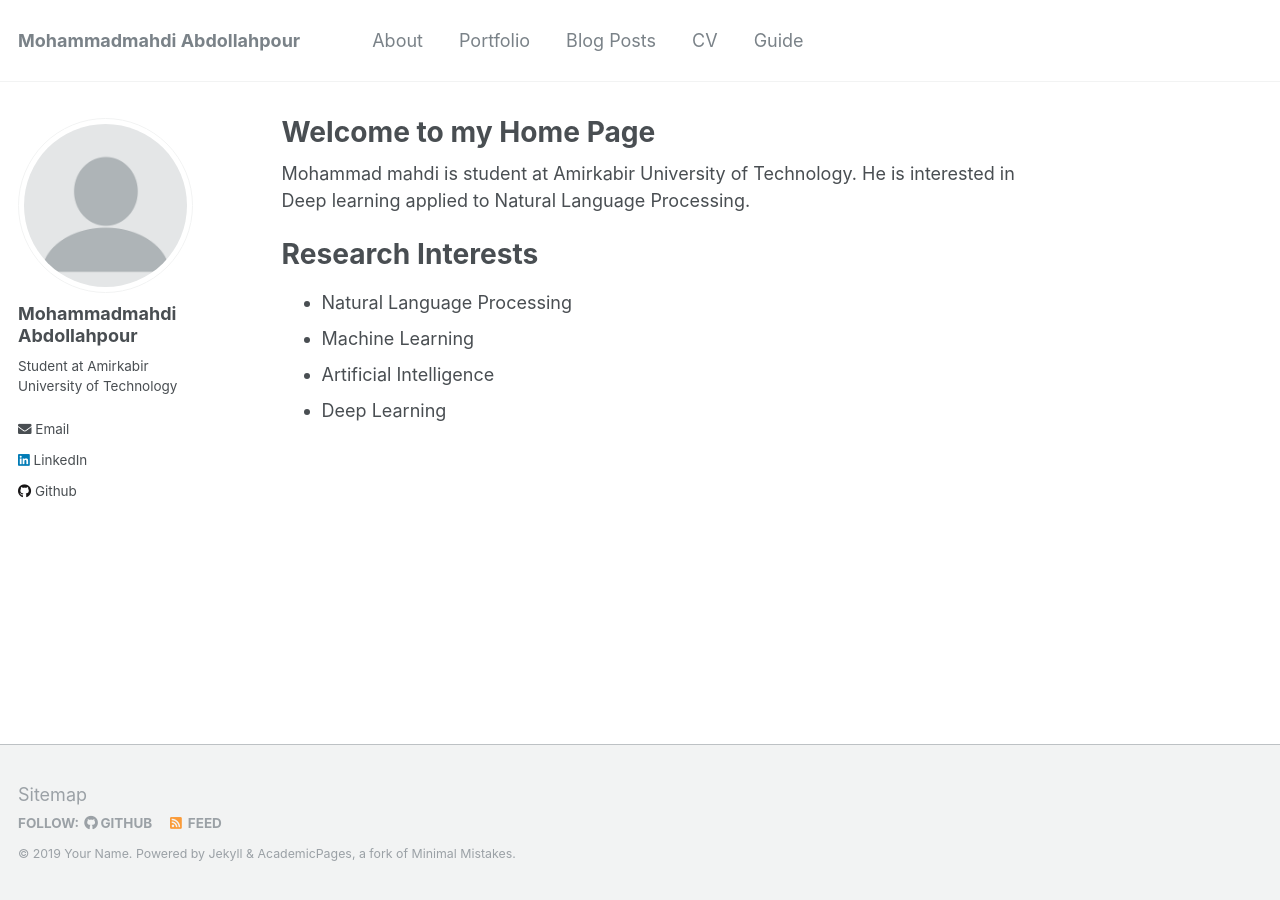
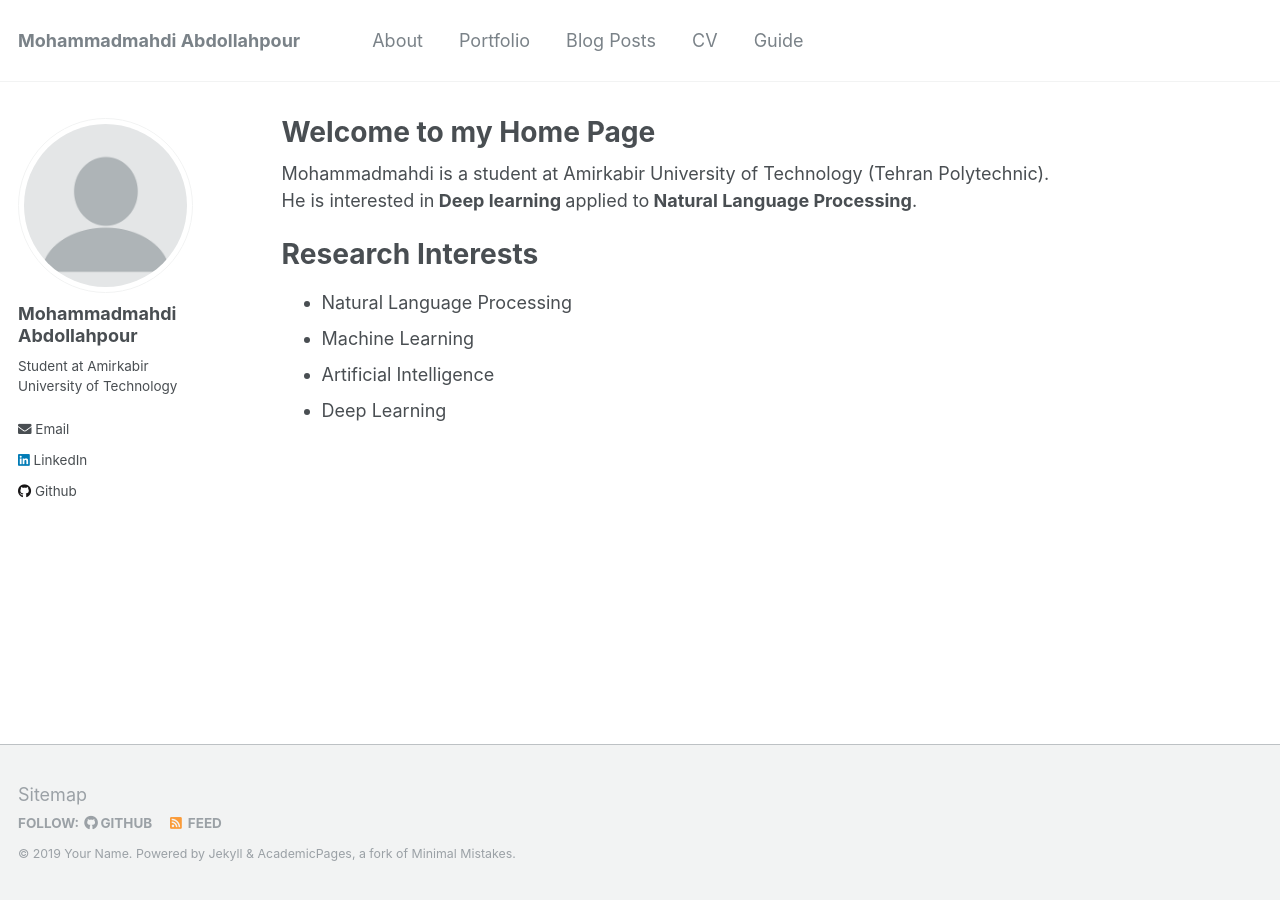
Before and after one commit to mahdiabdollahpour/mahdiabdollahpour.github.io, a Jekyll site: the page built from _pages/about.md, in a window 1280 px wide. Built offline with Jekyll 4.4.1, drawn with Linux system fonts in a browser that asks for light colours.

Commit message:
Update about.md

```diff
--- a/_pages/about.md
+++ b/_pages/about.md
@@ -8,7 +8,7 @@ redirect_from:
   - /about.html
 ---
 
-Mohammad mahdi is student at Amirkabir University of Technology. He is interested in Deep learning applied to Natural Language Processing.
+Mohammadmahdi is a student at Amirkabir University of Technology (Tehran Polytechnic). He is interested in<Strong> Deep learning </Strong>applied to<Strong> Natural Language Processing</Strong>.
 
 
 Research Interests
```
